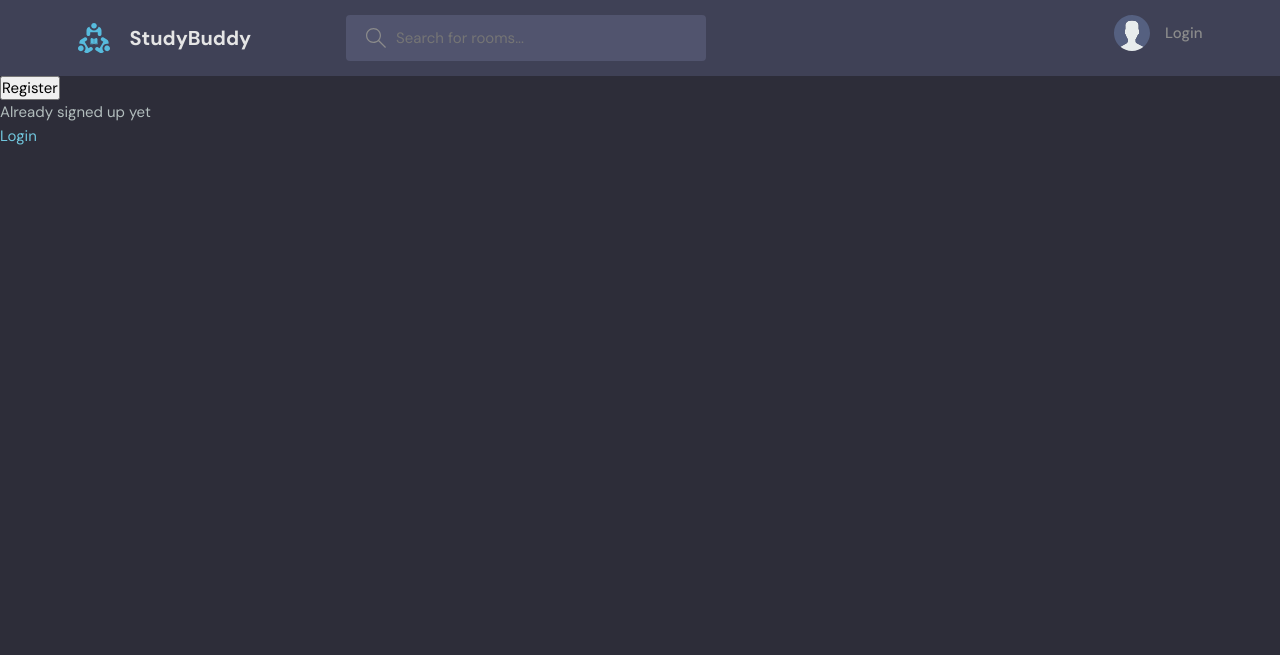
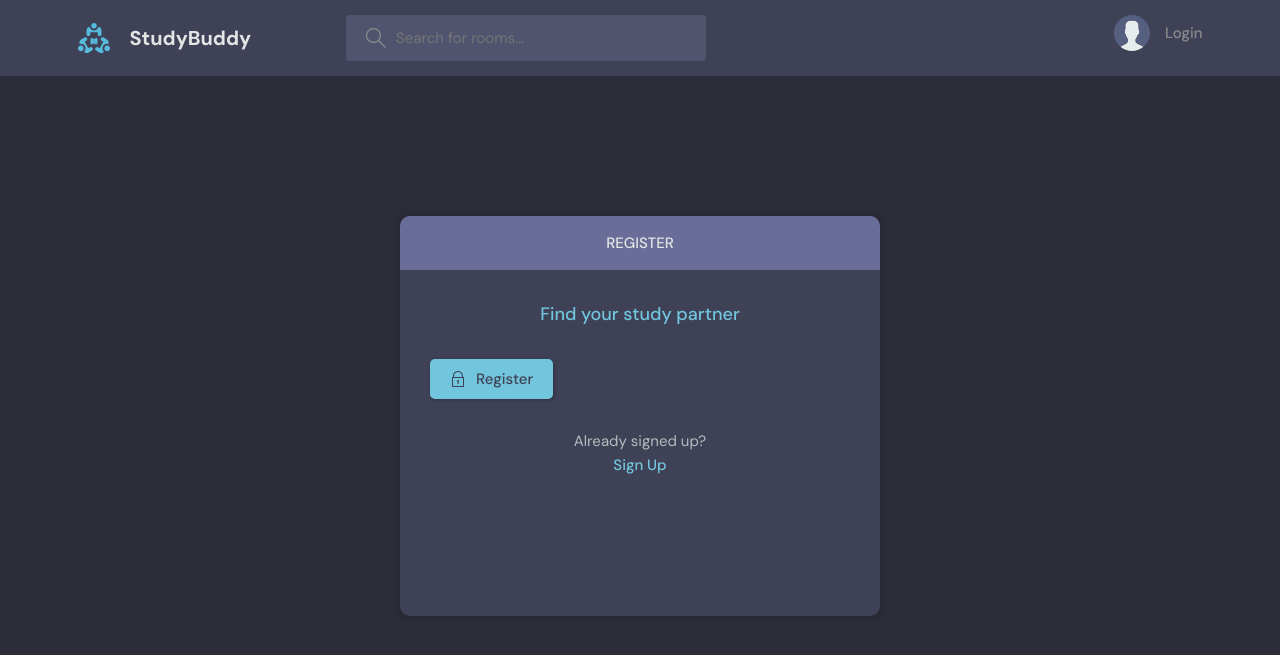
Before and after one commit to keshavdubey1196/Chat-Room, a Django app: template studybud/base/templates/base/login_register.html in a window 1280 px wide. Shown: the top 655 px of the page. Run offline with Django 3.2, Linux system fonts and the light colour scheme; the template is opened without the code that fills it, so the values that code supplies are empty.

Commit message:
Edit User Account Page/ Fixing the login/register forms in the login/register pages and completion of this section

```diff
--- a/studybud/base/templates/base/login_register.html
+++ b/studybud/base/templates/base/login_register.html
@@ -1,30 +1,119 @@
-{% extends "main.html"%} {% block content %}
+{% extends "main.html"%} {% block content%}
 
-{% if page == "login" %}
-<div>
-  <form method="POST" action="">
-    {% csrf_token %}
-    <label>UserName:</label>
-    <input type="text" name="username" placeholder="Enter username" />
+<main class="auth layout">
+  {% if page == "login"%}
+  <div class="container">
+    <div class="layout__box">
+      <div class="layout__boxHeader">
+        <div class="layout__boxTitle">
+          <h3>Login</h3>
+        </div>
+      </div>
+      <div class="layout__body">
+        <h2 class="auth__tagline">Find your study partner</h2>
 
-    <label>Password:</label>
-    <input type="text" name="password" placeholder="Enter password" />
+        <form class="form" action="#">
+          <div class="form__group form__group">
+            <label for="room_name">Username</label>
+            <input
+              id="username"
+              name="username"
+              type="text"
+              placeholder="e.g. dennis_ivy"
+            />
+          </div>
+          <div class="form__group">
+            <label for="password">Password</label>
+            <input
+              id="password"
+              name="password"
+              type="password"
+              placeholder="&bull;&bull;&bull;&bull;&bull;&bull;&bull;&bull;"
+            />
+          </div>
 
-    <input type="submit" value="Login" />
-  </form>
-  <p>Haven't signed up yet</p>
-  <a href="{% url "register" %}">Sign up</a>
-</div>
-{% else %}
+          <button class="btn btn--main" type="submit">
+            <svg
+              version="1.1"
+              xmlns="http://www.w3.org/2000/svg"
+              width="32"
+              height="32"
+              viewBox="0 0 32 32"
+            >
+              <title>lock</title>
+              <path
+                d="M27 12h-1v-2c0-5.514-4.486-10-10-10s-10 4.486-10 10v2h-1c-0.553 0-1 0.447-1 1v18c0 0.553 0.447 1 1 1h22c0.553 0 1-0.447 1-1v-18c0-0.553-0.447-1-1-1zM8 10c0-4.411 3.589-8 8-8s8 3.589 8 8v2h-16v-2zM26 30h-20v-16h20v16z"
+              ></path>
+              <path
+                d="M15 21.694v4.306h2v-4.306c0.587-0.348 1-0.961 1-1.694 0-1.105-0.895-2-2-2s-2 0.895-2 2c0 0.732 0.413 1.345 1 1.694z"
+              ></path>
+            </svg>
 
-<div>
-  <form method="POST" action="">
-    {% csrf_token %}
-    {{ form.as_p }}
-    <input type="submit" value="Register" />
-  </form>
-  <p>Already signed up yet</p>
-  <a href="{% url "login" %}">Login</a>
-</div>
-{% endif %}
-{% endblock content %}
+            Login
+          </button>
+        </form>
+
+        <div class="auth__action">
+          <p>Haven't signed up yet?</p>
+          <a href="{%url "register"%}" class="btn btn--link">Sign Up</a>
+        </div>
+      </div>
+    </div>
+  </div>
+
+
+  {%else%}
+  <div class="container">
+    <div class="layout__box">
+      <div class="layout__boxHeader">
+        <div class="layout__boxTitle">
+          <h3>Register</h3>
+        </div>
+      </div>
+      <div class="layout__body">
+        <h2 class="auth__tagline">Find your study partner</h2>
+
+        <form class="form" action="" method="POST">
+          {% csrf_token %}
+          {% for field in form%}
+          <div class="form__group form__group">
+            <label for="room_name">{{field.label}}</label>
+            {{field}}
+          </div>
+          {% endfor %}
+
+
+
+          <button class="btn btn--main" type="submit">
+            <svg
+              version="1.1"
+              xmlns="http://www.w3.org/2000/svg"
+              width="32"
+              height="32"
+              viewBox="0 0 32 32"
+            >
+              <title>lock</title>
+              <path
+                d="M27 12h-1v-2c0-5.514-4.486-10-10-10s-10 4.486-10 10v2h-1c-0.553 0-1 0.447-1 1v18c0 0.553 0.447 1 1 1h22c0.553 0 1-0.447 1-1v-18c0-0.553-0.447-1-1-1zM8 10c0-4.411 3.589-8 8-8s8 3.589 8 8v2h-16v-2zM26 30h-20v-16h20v16z"
+              ></path>
+              <path
+                d="M15 21.694v4.306h2v-4.306c0.587-0.348 1-0.961 1-1.694 0-1.105-0.895-2-2-2s-2 0.895-2 2c0 0.732 0.413 1.345 1 1.694z"
+              ></path>
+            </svg>
+
+            Register
+          </button>
+        </form>
+
+        <div class="auth__action">
+          <p>Already signed up?</p>
+          <a href="{% url "login" %}" class="btn btn--link">Sign Up</a>
+        </div>
+      </div>
+    </div>
+  </div>
+
+
+  {% endif %}
+</main>
+{% endblock %}
```
Also changed, not shown: studybud/base/templates/base/login_register_old.html (added, +30 -0 lines), studybud/db.sqlite3.
